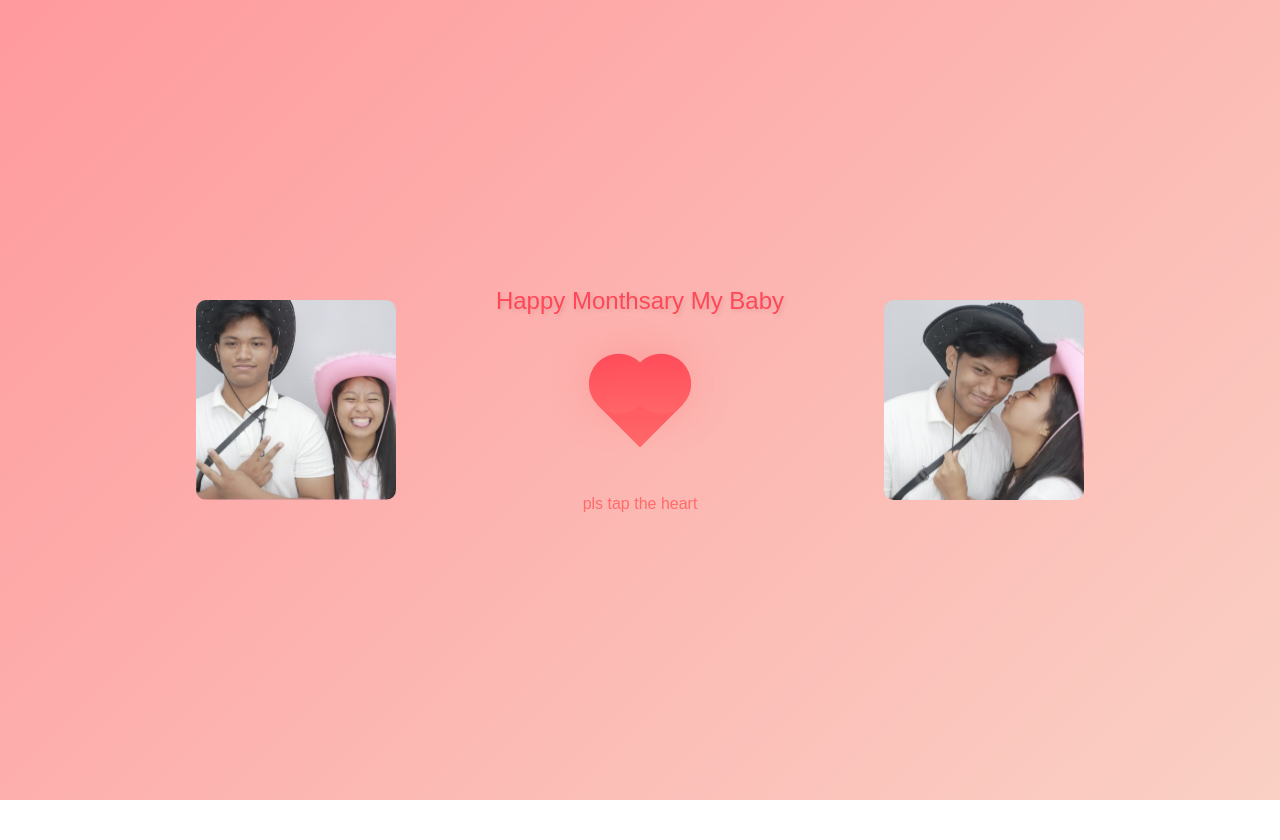
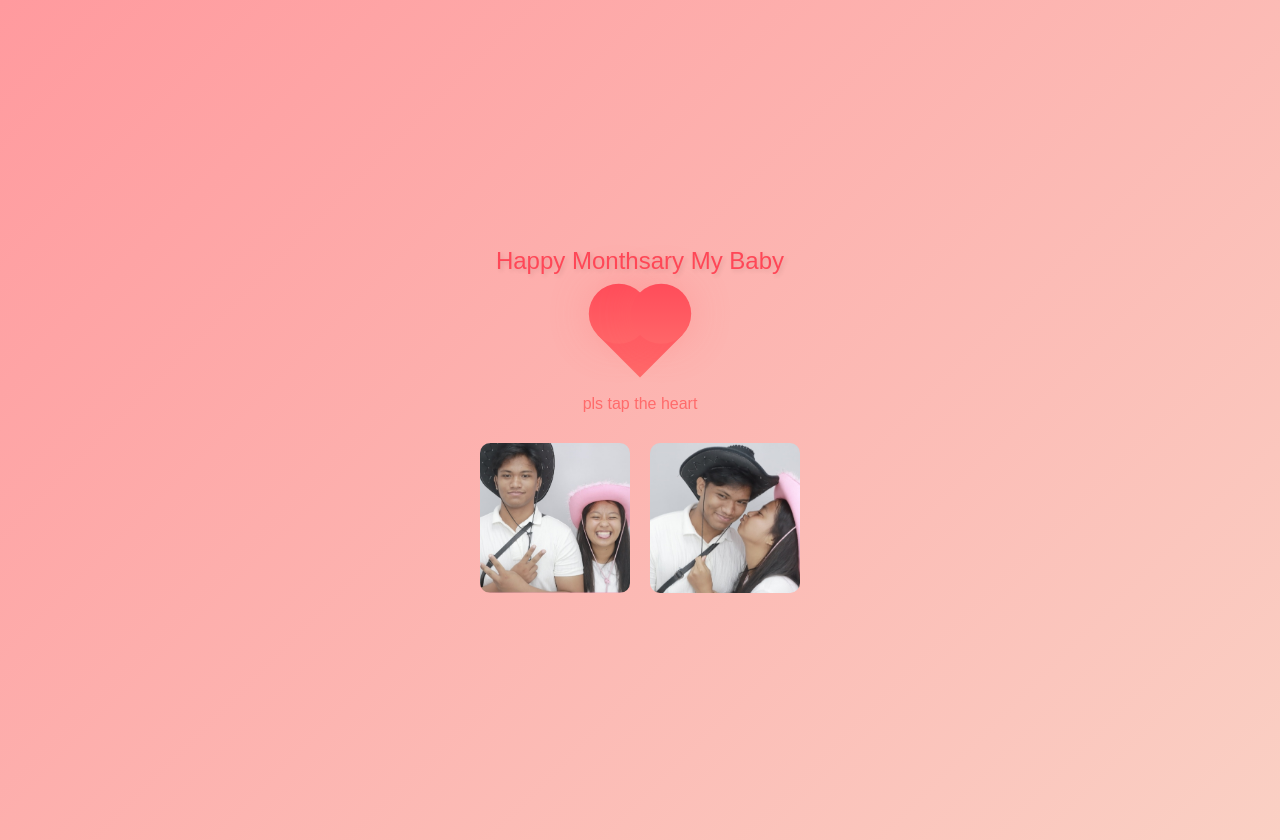
Before and after one commit to juliusly1511/ash-monthsary, a plain HTML site: page index.html in a window 1280 px wide. Before the commit the page ends 800 px from the top, so only its background shows below. Drawn offline with Linux system fonts and the light colour scheme.

Commit message:
Update index.html

```diff
--- a/index.html
+++ b/index.html
@@ -5,58 +5,46 @@
   <meta name="viewport" content="width=device-width, initial-scale=1.0"/>
   <title>Interactive Heart Animation</title>
   <style>
-     body {
+    body {
       display: flex;
       justify-content: center;
       align-items: center;
-      height: 100vh;
+      min-height: 100vh;
       background: linear-gradient(135deg, #ff9a9e, #fad0c4);
       margin: 0;
-      flex-direction: column;
+      padding: 20px;
     }
 
     .container {
       display: flex;
       flex-direction: column;
       align-items: center;
-      gap: 40px;
-    }
-
-    .content-wrapper {
-      display: flex;
-      align-items: center;
-      gap: 100px; /* Space between images and center content */
+      gap: 30px;
       width: 100%;
-    }
-
-    .side-image {
-      width: 200px; /* Adjust size as needed */
-      height: 200px;
-      border-radius: 10px;
-      object-fit: cover;
+      max-width: 600px;
     }
 
     .center-content {
       display: flex;
       flex-direction: column;
       align-items: center;
-      gap: 40px;
+      gap: 30px;
+      width: 100%;
     }
 
     .message {
       font-family: 'Arial', sans-serif;
       color: #ff4757;
       text-align: center;
-      font-size: 24px;
+      font-size: clamp(20px, 5vw, 24px);
       text-shadow: 2px 2px 4px rgba(0, 0, 0, 0.1);
-      margin-bottom: 20px;  /* Added margin */
     }
 
     .instruction {
       font-family: 'Arial', sans-serif;
       color: #ff6b6b;
-      font-size: 16px;
-      margin-top: 20px;  /* Increased from 15px to 20px */
+      font-size: clamp(14px, 4vw, 16px);
+      text-align: center;
     }
 
     .heart {
@@ -91,55 +79,58 @@
       top: 0;
     }
 
-    .heart:hover {
-      transform: rotate(-45deg) scale(1.1);
+    .images-container {
+      display: flex;
+      flex-wrap: wrap;
+      justify-content: center;
+      gap: 20px;
+      width: 100%;
+    }
+
+    .side-image {
+      width: 150px;
+      height: 150px;
+      border-radius: 10px;
+      object-fit: cover;
     }
 
     @keyframes beat {
-      0% {
-        transform: rotate(-45deg) scale(1);
-      }
-      25% {
-        transform: rotate(-45deg) scale(1.3);
-      }
-      50% {
-        transform: rotate(-45deg) scale(1);
-      }
-      75% {
-        transform: rotate(-45deg) scale(1.3);
-      }
-      100% {
-        transform: rotate(-45deg) scale(1);
-      }
+      0% { transform: rotate(-45deg) scale(1); }
+      25% { transform: rotate(-45deg) scale(1.3); }
+      50% { transform: rotate(-45deg) scale(1); }
+      75% { transform: rotate(-45deg) scale(1.3); }
+      100% { transform: rotate(-45deg) scale(1); }
     }
 
     .beating {
       animation: beat 1s ease infinite;
     }
+
+    @media (max-width: 480px) {
+      .side-image {
+        width: 120px;
+        height: 120px;
+      }
+    }
   </style>
 </head>
 <body>
   <div class="container">
-    <div class="content-wrapper">
+    <div class="center-content">
+      <div class="message">Happy Monthsary My Baby</div>
+      <div class="heart"></div>
+      <div class="instruction">pls tap the heart</div>
+    </div>
+    <div class="images-container">
       <img src="photo1.jpg" alt="Left Image" class="side-image">
-      <div class="center-content">
-        <div class="message">Happy Monthsary My Baby</div>
-        <div class="heart"></div>
-        <div class="instruction">pls tap the heart</div>
-      </div>
       <img src="photo2.jpg" alt="Right Image" class="side-image">
     </div>
   </div>
-  <!-- ... existing script ... -->
 
   <script>
     const heart = document.querySelector('.heart');
     heart.addEventListener('click', () => {
-      if (heart.classList.contains('beating')) {
-        heart.classList.remove('beating');
-      } else {
-        heart.classList.add('beating');
-      }
+      heart.classList.toggle('beating');
     });
   </script>
 </body>
```
